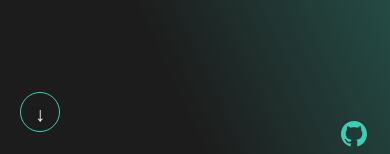
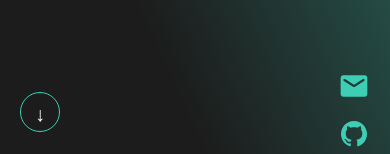
Before and after one commit to TobiasIllnerDev/Portfolio, an Angular app: page / in a window 390 px wide. Shown: the part 542-696 px from the top of the page. Built offline with nearby package versions, Linux system fonts and the light colour scheme; a web font is replaced by a local one.

Commit message:
feat: hero section icons new hover effekt and new icon

```diff
--- a/src/app/pages/main-section/hero/hero.html
+++ b/src/app/pages/main-section/hero/hero.html
@@ -17,7 +17,15 @@
   </a>
 
   <aside class="social-bar" aria-label="Kontakt und soziale Netzwerke">
-    <a class="email-link" href="mailto:" aria-label="E-Mail schreiben">tobias.illner@hotmail.de</a>
+    <a class="email-link" href="mailto:tobias.illner@hotmail.de">tobias.illner@hotmail.de</a>
+
+    <a
+      class="social-link email-icon-link"
+      href="mailto:tobias.illner@hotmail.de"
+      aria-label="E-Mail schreiben"
+    >
+      <img src="/icons/Mail.svg" alt="" />
+    </a>
 
     <a
       class="social-link"
--- a/src/app/pages/main-section/hero/hero.scss
+++ b/src/app/pages/main-section/hero/hero.scss
@@ -164,22 +164,50 @@
 }
 
 .social-link {
+  position: relative;
   width: 32px;
   height: 32px;
   display: block;
   border-radius: 50%;
-  transition: transform 180ms ease;
 
   img {
     width: 100%;
     height: 100%;
     display: block;
+    transition: filter 180ms ease;
+  }
+
+  &::after {
+    content: "";
+    position: absolute;
+    top: 50%;
+    left: calc(100% + 8px);
+    width: 6px;
+    height: 6px;
+    border-radius: 50%;
+    background-color: $button-green;
+    opacity: 0;
+    transform: translateY(-50%) scale(0);
+    transition:
+      opacity 180ms ease,
+      transform 180ms ease;
   }
 
   &:hover,
   &:focus-visible {
-    transform: translateY(-3px) scale(1.08);
+    img {
+      filter: brightness(0) invert(1);
+    }
+
+    &::after {
+      opacity: 1;
+      transform: translateY(-50%) scale(1);
+    }
   }
+}
+
+.email-icon-link {
+  display: none;
 }
 
 .social-bar .side-line {
@@ -310,6 +338,10 @@
     display: none;
   }
 
+  .email-icon-link {
+    display: block;
+  }
+
   .social-bar .side-line {
     height: 80px;
   }
```
